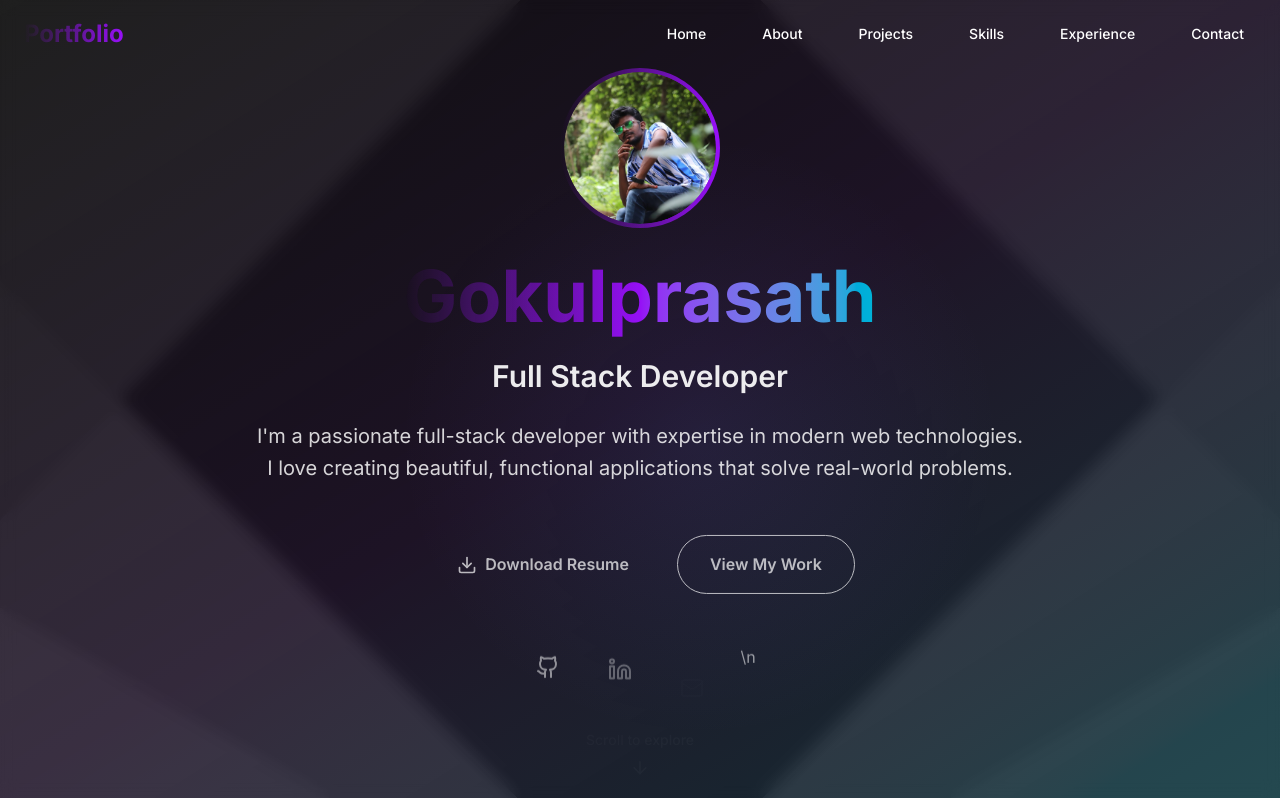
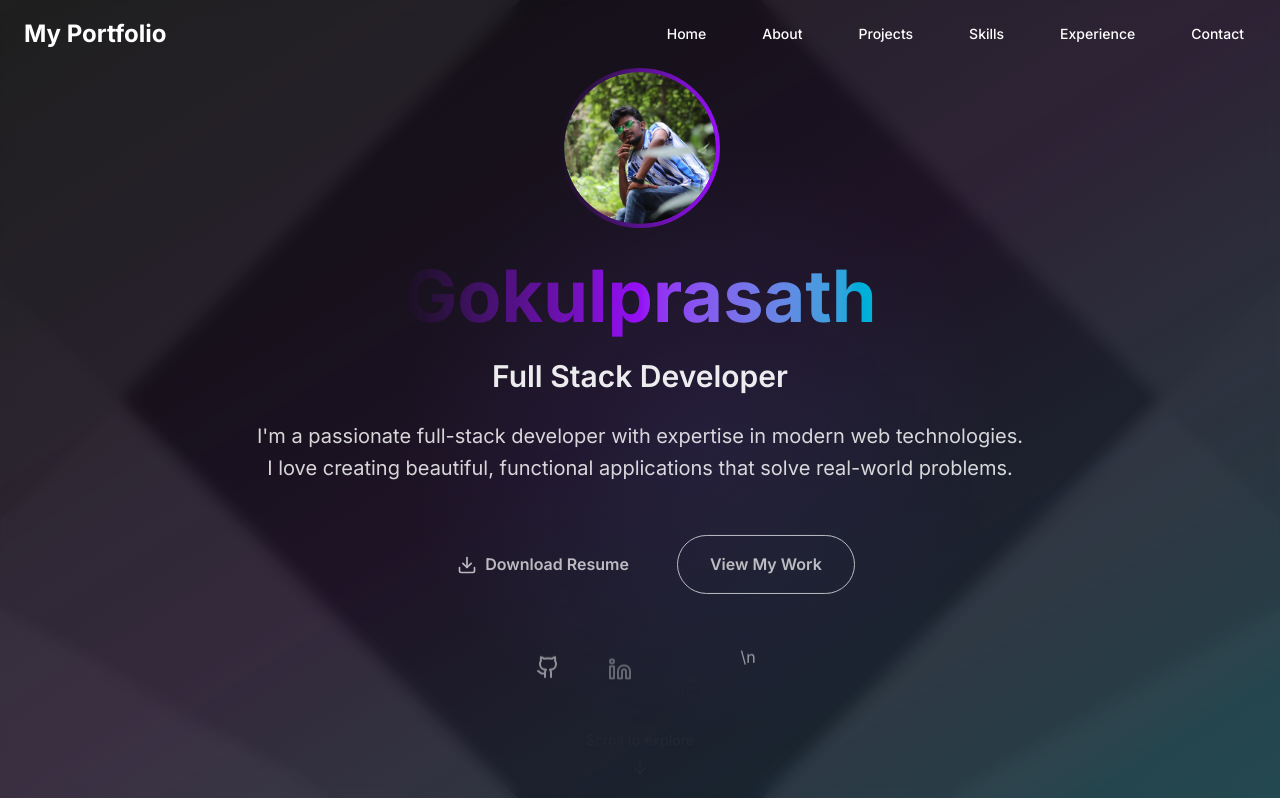
Before and after one commit to gokulprasath-k20/portfolio, a Next.js app: page / in a window 1280 px wide. Shown: the top 798 px of the page. Built offline with nearby package versions, Linux system fonts and the light colour scheme.

Commit message:
Make navigation text white and fix name display styling for better visibility

```diff
--- a/src/components/HeroSection.tsx
+++ b/src/components/HeroSection.tsx
@@ -98,7 +98,7 @@ export function HeroSection() {
             initial={{ opacity: 0, y: 20 }}
             animate={{ opacity: 1, y: 0 }}
             transition={{ duration: 0.8, delay: 0.4 }}
-            className="text-2xl md:text-3xl font-semibold text-foreground/80 mb-6"
+            className="text-2xl md:text-3xl font-semibold text-white mb-6"
           >
             {personal.title}
           </motion.h2>
@@ -108,7 +108,7 @@ export function HeroSection() {
             initial={{ opacity: 0, y: 20 }}
             animate={{ opacity: 1, y: 0 }}
             transition={{ duration: 0.8, delay: 0.5 }}
-            className="text-lg md:text-xl text-foreground/70 mb-12 max-w-3xl mx-auto leading-relaxed"
+            className="text-lg md:text-xl text-white/80 mb-12 max-w-3xl mx-auto leading-relaxed"
           >
             {personal.bio}
           </motion.p>
@@ -181,7 +181,7 @@ export function HeroSection() {
             onClick={() => {
               document.getElementById('about')?.scrollIntoView({ behavior: 'smooth' });
             }}
-            className="flex flex-col items-center gap-2 text-foreground/60 hover:text-primary transition-colors"
+            className="flex flex-col items-center gap-2 text-white/70 hover:text-primary transition-colors"
             animate={{ y: [0, 10, 0] }}
             transition={{ duration: 2, repeat: Infinity }}
           >
--- a/src/components/Navigation.tsx
+++ b/src/components/Navigation.tsx
@@ -76,11 +76,11 @@ export function Navigation() {
               e.preventDefault();
               handleNavClick('#home');
             }}
-            className="text-2xl font-bold bg-gradient-to-r from-primary to-purple-600 bg-clip-text text-transparent"
+            className="text-2xl font-bold text-white hover:text-primary transition-colors"
             whileHover={{ scale: 1.05 }}
             whileTap={{ scale: 0.95 }}
           >
-            Portfolio
+            My Portfolio
           </motion.a>
 
           {/* Desktop Navigation */}
```
